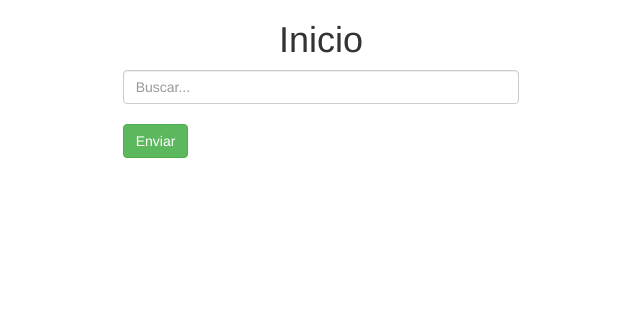
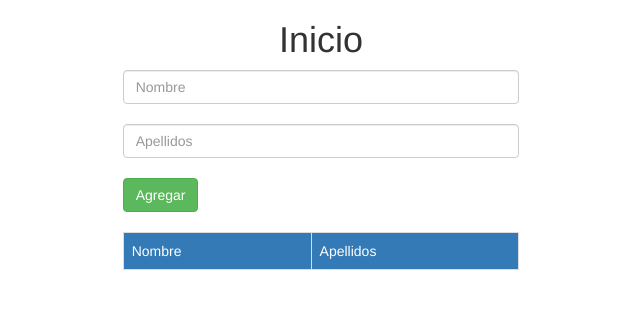
Before and after one commit to uriskiller/PyProjects, a Flask app: page / in a window 1280 px wide. Shown: the top 309 px of the page, without its empty margins (319-959 px from the left). Run offline with Flask 2, Linux system fonts and the light colour scheme; some libraries are stand-ins or nearby versions.

Commit message:
Flask App V2

```diff
--- a/Flask/app.py
+++ b/Flask/app.py
@@ -1,4 +1,4 @@
-from flask import Flask,render_template,redirect,jsonify,url_for
+from flask import Flask,render_template,redirect,jsonify,url_for,request
 import sys
 
 app = Flask(__name__)
@@ -7,11 +7,14 @@ app = Flask(__name__)
 def index():
 	return render_template('index.html')
 
-@app.route('/respuesta')
+@app.route('/respuesta',methods=["POST"])
 def respuesta():
+	nombre = request.form['txt_name']
+	apellido = request.form['txt_last']
+
 	dic = {
-		"name": "Jose",
-		"lastname": "Perez"
+		"name": nombre,
+		"lastname": apellido
 	}
 
 	return jsonify(dic)
--- a/Flask/templates/index.html
+++ b/Flask/templates/index.html
@@ -4,17 +4,51 @@
 		<meta charset="UTF-8">
 		<link href="//maxcdn.bootstrapcdn.com/bootstrap/3.3.7/css/bootstrap.min.css" rel="stylesheet">
 		<script src="//maxcdn.bootstrapcdn.com/bootstrap/3.3.7/js/bootstrap.min.js"></script>
+		<script src="https://ajax.googleapis.com/ajax/libs/jquery/3.2.1/jquery.min.js"></script>
 		<title>Inicio</title>
 	</head>
 	<body>
-
 		<div class="col-lg-4 col-lg-offset-4">
 			<h1 class="text-center">Inicio</h1>
-		<form action="/respuesta" >
-			<input type="text" placeholder="Buscar..." class="form-control"><br>
-			<input type="submit" value="Enviar" class="btn btn-success" class="form-control">
+			<form action="/respuesta" id="form">
+				<input type="text" placeholder="Nombre" class="form-control" name="txt_name"><br>
+				<input type="text" placeholder="Apellidos" class="form-control" name="txt_last"><br>
+				<input type="submit" value="Agregar" class="btn btn-success" class="form-control">
+				<br><br>
 			</form>
+			<table class="table table-bordered table-responsive">
+				<tr class="bg-primary">
+					<td>Nombre</td>
+					<td>Apellidos</td>
+				</tr>
+				<tbody id="tbo">
+
+				</tbody>
+			</table>
 		</div>
 
+		<script>
+			$('#form').on('submit', function(event) {
+				event.preventDefault();
+				$.ajax({
+					url: '/respuesta',
+					type: 'post',
+					dataType: 'json',
+					data: $('#form').serialize(),
+				})
+				.done(function(response) {
+					$('#tbo').append('<tr>'+
+							'<td>'+response.name+'</td>'+
+							'<td>'+response.lastname+'</td>'+
+							'</tr>');
+				})
+				.fail(function(response) {
+					console.log("error");
+				});
+
+
+
+			});
+		</script>
 	</body>
 </html>
```
Lines whose indentation alone changed are shown as unchanged.
